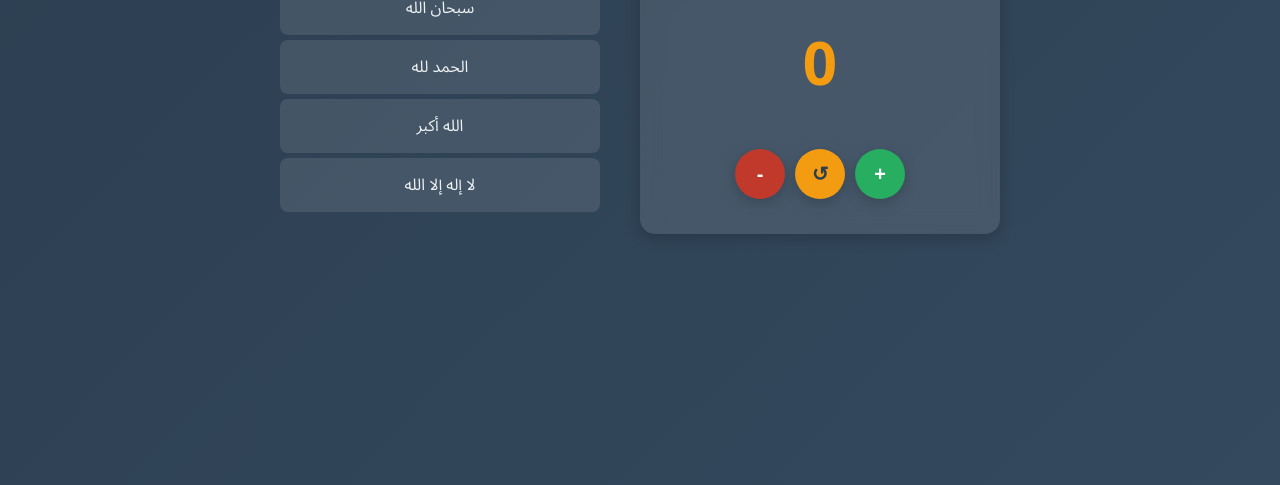
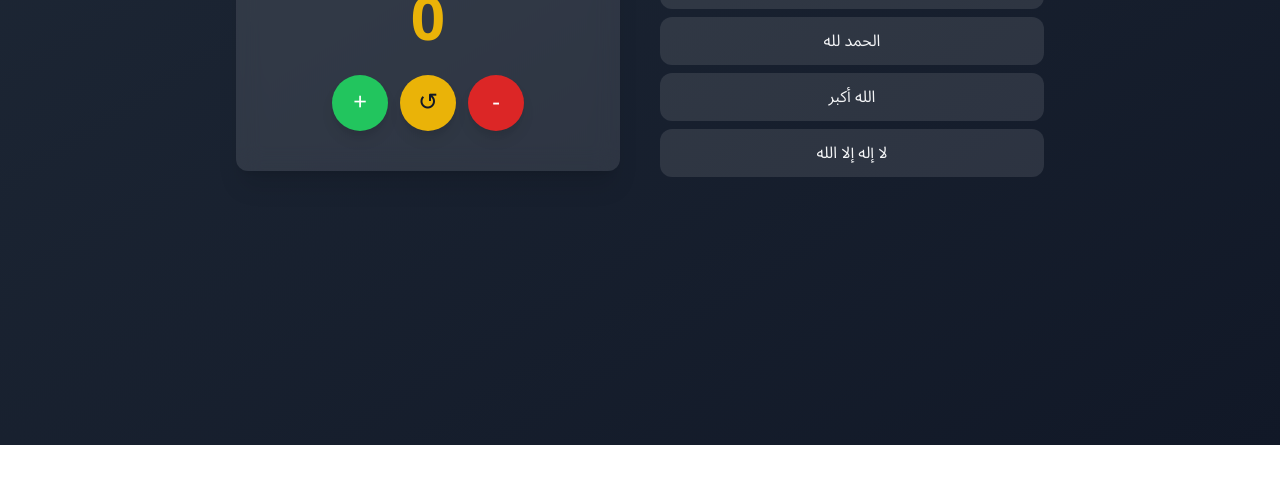
Before and after one commit to Abdelhakim-Baalla/Istighfar-Counter, a plain HTML site: page index.html in a window 1280 px wide. Shown: the part 355-840 px from the top of the page. After the commit the page ends 800 px from the top, so only its background shows below. Drawn offline with nearby package versions, Linux system fonts and the light colour scheme.

Commit message:
J'ai converter css a tailwind css

```diff
--- a/index.html
+++ b/index.html
@@ -4,31 +4,75 @@
     <meta charset="UTF-8">
     <meta name="viewport" content="width=device-width, initial-scale=1.0">
     <title>عداد الذكر</title>
-    <link rel="stylesheet" href="style.css">
+    <script src="https://cdn.tailwindcss.com"></script>
+    <link rel="icon" href="https://img.icons8.com/?size=100&id=FG6UjMinUTuO&format=png&color=000000" type="image/png">
+    <link href="https://fonts.googleapis.com/css2?family=Noto+Sans+Arabic:wght@400;700&display=swap" rel="stylesheet">
+    <style>
+        body {
+            font-family: 'Noto Sans Arabic', sans-serif;
+        }
+    </style>
 </head>
-<body>
-<div class="two-div">
-    <div class="counter-container">
-        <h1>📿 عداد الذكر</h1>
-        <div class="count" id="count">0</div>
-        <div class="buttons">
-            <button class="increment" id="increment">+</button>
-            <button class="reset" id="reset">↺</button>
-            <button class="decrement" id="decrement">-</button>
+<body class="text-center rtl bg-gradient-to-br from-gray-800 to-gray-900 text-gray-100 min-h-screen flex flex-col justify-center items-center p-5">
+
+<div class="flex flex-col gap-5 items-center justify-center w-full md:flex-row md:gap-10">
+
+    <!-- Counter Container -->
+    <div class="bg-white/10 p-6 rounded-xl shadow-xl backdrop-blur-md w-full max-w-sm hover:scale-105 transition-transform">
+        <h1 class="text-2xl text-yellow-500 mb-4">📿 عداد الذكر</h1>
+        <div class="text-6xl font-bold text-yellow-500 mb-6 transition-transform" id="count">0</div>
+        <div class="flex justify-center gap-3 mb-4">
+            <button class="w-14 h-14 bg-green-500 text-white rounded-full text-2xl flex items-center justify-center shadow-lg hover:scale-105 transition-all" id="increment">+</button>
+            <button class="w-14 h-14 bg-yellow-500 text-gray-900 rounded-full text-2xl flex items-center justify-center shadow-lg hover:scale-105 transition-all" id="reset">↺</button>
+            <button class="w-14 h-14 bg-red-600 text-white rounded-full text-2xl flex items-center justify-center shadow-lg hover:scale-105 transition-all" id="decrement">-</button>
         </div>
-
     </div>
 
-    <ul class="dhikr-list">
-        <li onclick="setDhikr('استغفر الله')">استغفر الله</li>
-        <li onclick="setDhikr('سبحان الله')">سبحان الله</li>
-        <li onclick="setDhikr('الحمد لله')">الحمد لله</li>
-        <li onclick="setDhikr('الله أكبر')">الله أكبر</li>
-        <li onclick="setDhikr('لا إله إلا الله')">لا إله إلا الله</li>
+    <!-- Dhikr List -->
+    <ul class="w-full max-w-sm">
+        <li class="bg-white/10 p-3 rounded-xl mb-2 cursor-pointer hover:bg-yellow-500 hover:text-gray-900 hover:scale-105 transition-all" onclick="setDhikr('استغفر الله')">استغفر الله</li>
+        <li class="bg-white/10 p-3 rounded-xl mb-2 cursor-pointer hover:bg-yellow-500 hover:text-gray-900 hover:scale-105 transition-all" onclick="setDhikr('سبحان الله')">سبحان الله</li>
+        <li class="bg-white/10 p-3 rounded-xl mb-2 cursor-pointer hover:bg-yellow-500 hover:text-gray-900 hover:scale-105 transition-all" onclick="setDhikr('الحمد لله')">الحمد لله</li>
+        <li class="bg-white/10 p-3 rounded-xl mb-2 cursor-pointer hover:bg-yellow-500 hover:text-gray-900 hover:scale-105 transition-all" onclick="setDhikr('الله أكبر')">الله أكبر</li>
+        <li class="bg-white/10 p-3 rounded-xl mb-2 cursor-pointer hover:bg-yellow-500 hover:text-gray-900 hover:scale-105 transition-all" onclick="setDhikr('لا إله إلا الله')">لا إله إلا الله</li>
     </ul>
 </div>
 
+<script>
+    var counter = document.getElementById('count');
+    var increment = document.getElementById('increment');
+    var decrement = document.getElementById('decrement');
+    var reset = document.getElementById('reset');
 
-    <script src="script.js"></script>
+    var count = 0;
+    increment.addEventListener('click', function () {
+        count++;
+        counter.innerText = count;
+        counter.classList.add('scale-125');
+        setTimeout(() => counter.classList.remove('scale-125'), 200);
+    });
+
+    decrement.addEventListener('click', function () {
+        if (count > 0) {
+            count--;
+            counter.innerText = count;
+            counter.classList.add('scale-125');
+            setTimeout(() => counter.classList.remove('scale-125'), 200);
+        }
+    });
+
+    reset.addEventListener('click', function () {
+        count = 0;
+        counter.innerText = count;
+        counter.classList.add('scale-125');
+        setTimeout(() => counter.classList.remove('scale-125'), 200);
+    });
+
+    function setDhikr(dhikr) {
+        document.querySelector('h1').innerText = `📿 ${dhikr}`;
+        count = 0;
+        counter.innerText = count;
+    }
+</script>
 </body>
 </html>
--- a/style.css
+++ /dev/null
@@ -1,136 +0,0 @@
-@import url('https://fonts.googleapis.com/css2?family=Noto+Sans+Arabic:wght@400;700&display=swap');
-
-body {
-    font-family: 'Noto Sans Arabic', sans-serif;
-    text-align: center;
-    direction: rtl;
-    background: linear-gradient(135deg, #2c3e50, #34495e); /* Couleur de fond plus douce */
-    color: #ecf0f1; /* Texte en gris clair */
-    display: flex;
-    flex-direction: column;
-    align-items: center;
-    justify-content: center;
-    min-height: 100vh;
-    margin: 0;
-    padding: 20px;
-}
-
-.counter-container {
-    background: rgba(255, 255, 255, 0.1); /* Arrière-plan plus transparent */
-    padding: 20px;
-    border-radius: 15px;
-    box-shadow: 0 4px 15px rgba(0, 0, 0, 0.2);
-    text-align: center;
-    backdrop-filter: blur(10px);
-    width: 100%;
-    max-width: 320px;
-    transition: transform 0.2s ease-in-out;
-    margin-bottom: 20px;
-}
-
-.counter-container:hover {
-    transform: scale(1.05);
-}
-
-h1 {
-    font-size: 24px;
-    color: #f39c12; /* Couleur dorée pour le titre */
-    margin-bottom: 15px;
-}
-
-.count {
-    font-size: 60px;
-    font-weight: bold;
-    margin: 20px 0;
-    color: #f39c12; /* Couleur dorée pour le compteur */
-    transition: transform 0.2s ease-in-out;
-}
-
-.count.updated {
-    transform: scale(1.2);
-}
-
-.buttons {
-    display: flex;
-    justify-content: center;
-    gap: 10px;
-    margin-bottom: 15px;
-}
-
-button {
-    width: 50px;
-    height: 50px;
-    border: none;
-    border-radius: 50%;
-    font-size: 20px;
-    font-weight: bold;
-    cursor: pointer;
-    transition: all 0.3s ease-in-out;
-    display: flex;
-    align-items: center;
-    justify-content: center;
-    color: white;
-    box-shadow: 0 4px 15px rgba(0, 0, 0, 0.2);
-}
-
-.increment {
-    background: #27ae60; /* Vert */
-}
-
-.decrement {
-    background: #c0392b; /* Rouge */
-}
-
-.reset {
-    background: #f39c12; /* Orange */
-    color: #2c3e50; /* Texte sombre pour le bouton reset */
-}
-
-button:hover {
-    transform: scale(1.1);
-    box-shadow: 0 6px 20px rgba(0, 0, 0, 0.3);
-}
-
-.dhikr-list {
-    list-style: none;
-    padding: 0;
-    margin-top: 20px;
-    width: 100%;
-    max-width: 320px;
-}
-
-.dhikr-list li {
-    background: rgba(255, 255, 255, 0.1); /* Arrière-plan plus transparent */
-    padding: 10px;
-    margin: 5px 0;
-    border-radius: 8px;
-    cursor: pointer;
-    font-size: 16px;
-    transition: all 0.3s ease-in-out;
-}
-
-.dhikr-list li:hover {
-    background: #f39c12; /* Couleur dorée au survol */
-    color: #2c3e50; /* Texte sombre au survol */
-    transform: scale(1.05);
-}
-
-.two-div {
-    display: flex;
-    flex-direction: column;
-    align-items: center;
-    gap: 20px;
-    width: 100%;
-}
-
-@media (min-width: 768px) {
-    .two-div {
-        flex-direction: row;
-        justify-content: center;
-        gap: 40px;
-    }
-
-    .counter-container {
-        margin-bottom: 0;
-    }
-}
```
